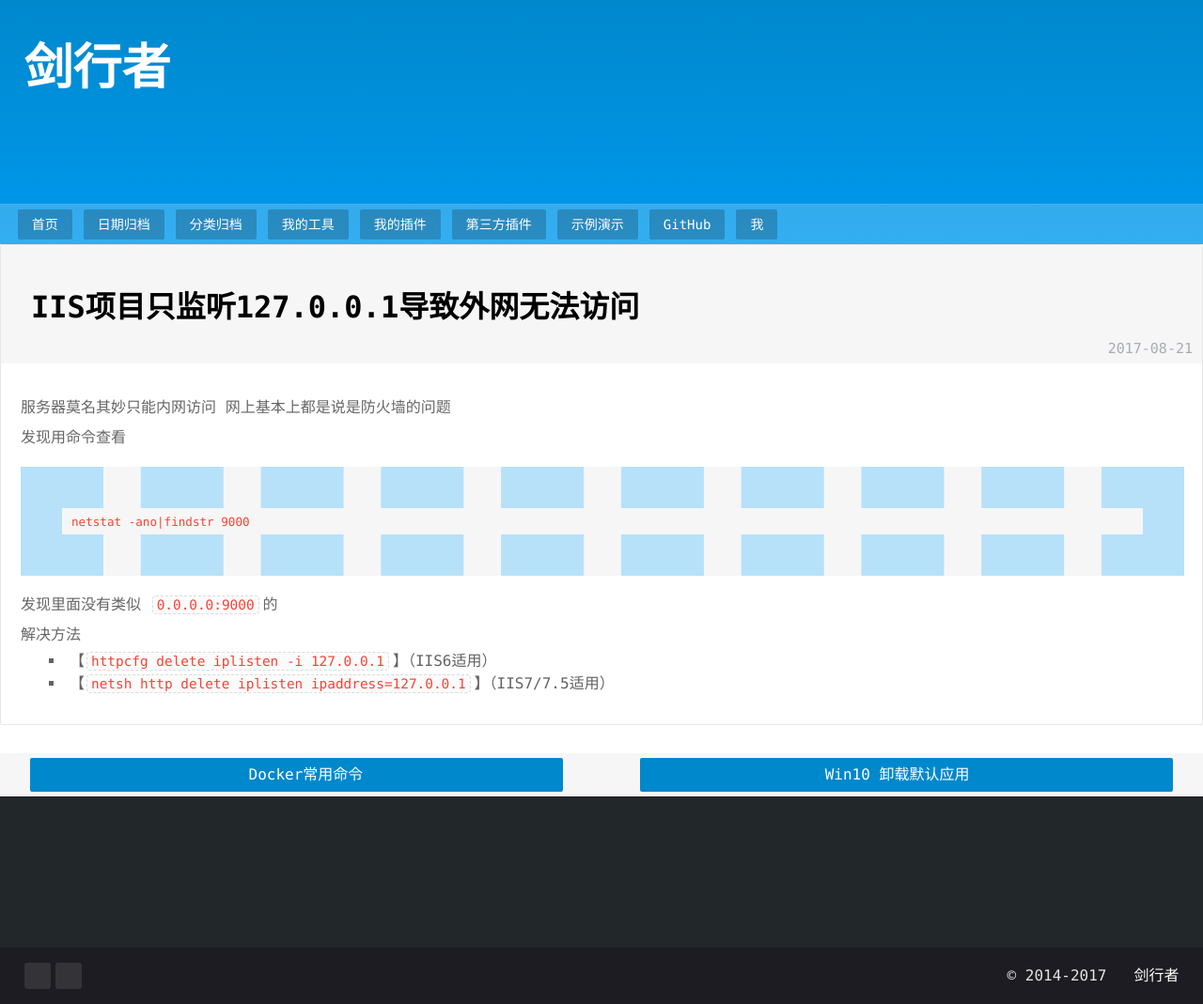
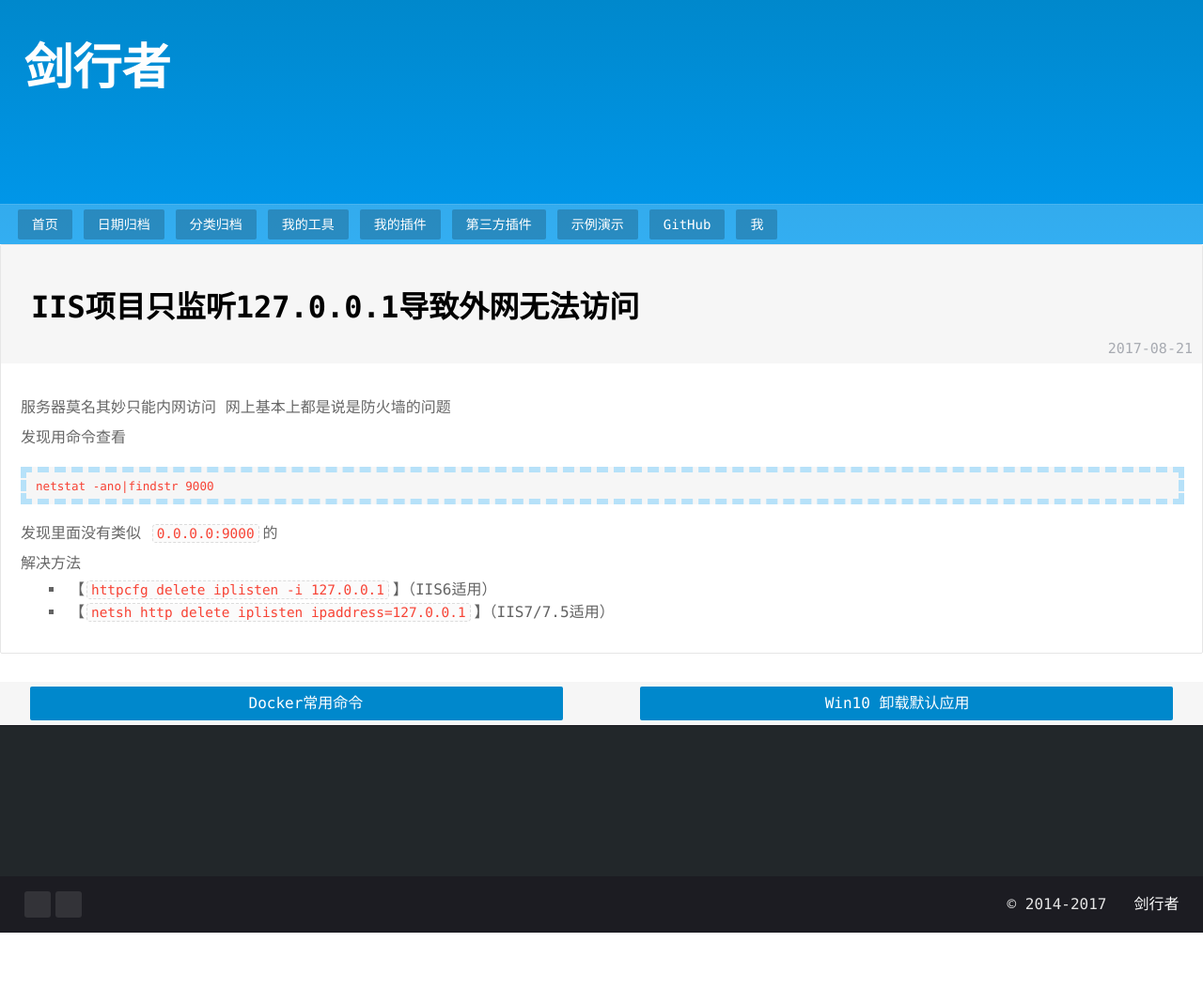
Before and after one commit to psvmc/myblog_jekyll, a Jekyll site: the page built from _posts/2017-08-21-iis-ip-listen.md, in a window 1280 px wide. Shown: the whole page at 94% size. Built offline with Jekyll 4.4.1, drawn with Linux system fonts in a browser that asks for light colours; comment, search, counter and statistics services are not loaded; after the commit the page ends 993 px from its top, so only the background shows below that.

Commit message:
样式更新

```diff
--- a/jekyll-themes/ztheme/css/syntax-highlighting.css
+++ b/jekyll-themes/ztheme/css/syntax-highlighting.css
@@ -25,7 +25,7 @@
 pre,
 .highlight .hll {
     background-color: #f6f6f6;
-    border: 44px solid #b6e1f9;
+    border: 6px solid #b6e1f9;
     border-style: dashed;
     padding: 6px 10px;
     border-radius: 0px;
```
